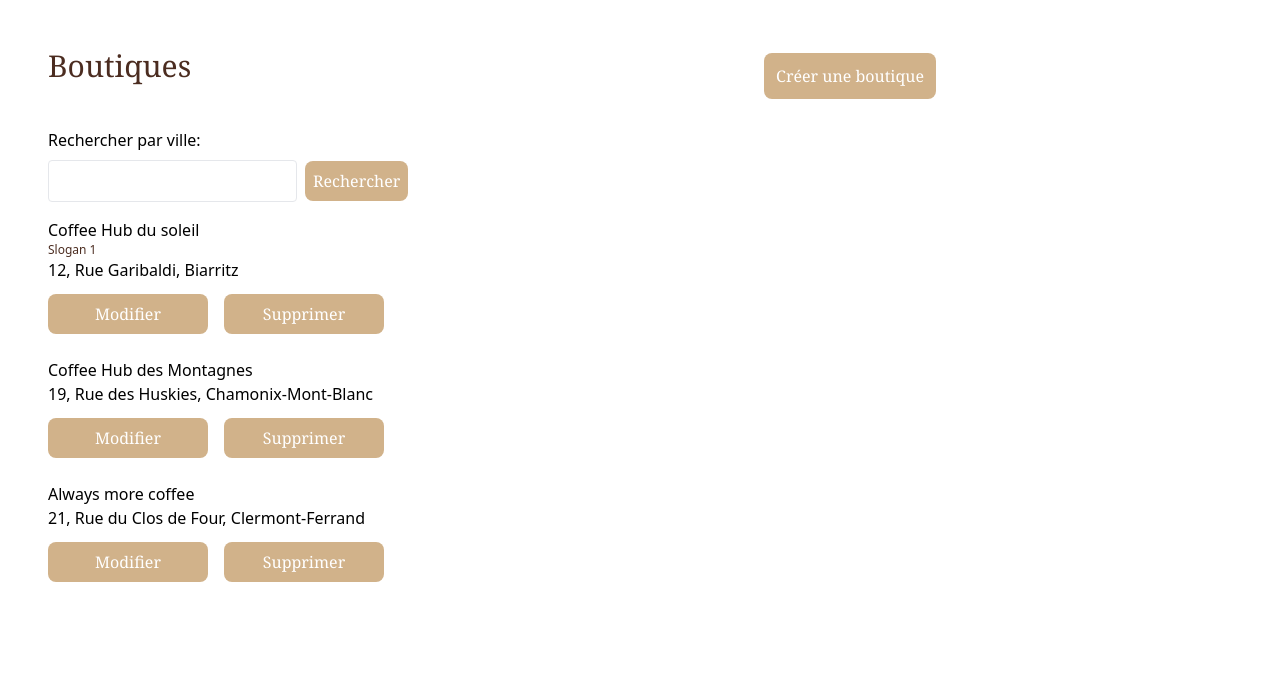
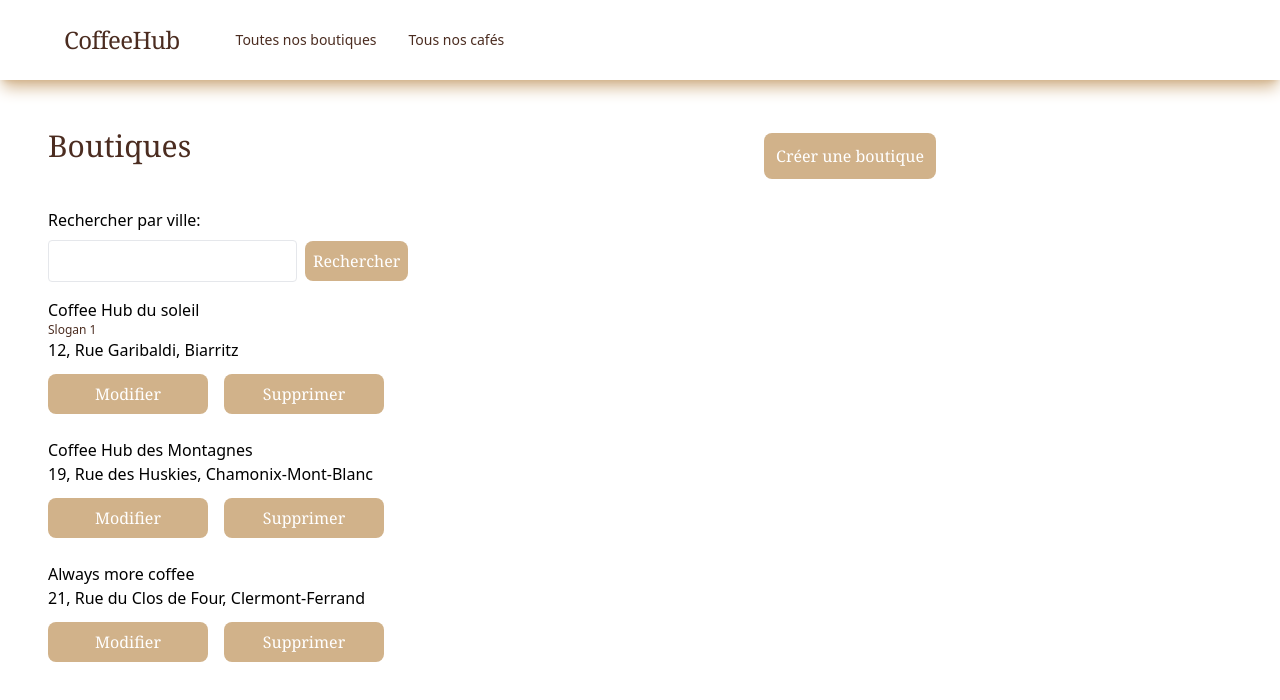
Before and after one commit to Smophmie/coffee_hub, an Angular app: page /shoplist in a window 1280 px wide. Shown: the top 700 px of the page. Built offline with nearby package versions, Linux system fonts and the light colour scheme; data requests are answered from the project's data file.

Commit message:
style: header

```diff
--- a/src/app/app.component.html
+++ b/src/app/app.component.html
@@ -1,4 +1,4 @@
-<!-- <app-header></app-header> -->
+<app-header></app-header>
 <main>
     <router-outlet />
 </main>
--- a/src/app/app.component.ts
+++ b/src/app/app.component.ts
@@ -1,9 +1,10 @@
 import { Component } from '@angular/core';
 import { RouterOutlet } from '@angular/router';
+import { HeaderComponent } from './components/header/header.component';
 
 @Component({
   selector: 'app-root',
-  imports: [RouterOutlet],
+  imports: [RouterOutlet, HeaderComponent],
   templateUrl: './app.component.html',
   styleUrl: './app.component.css'
 })
--- a/src/app/components/coffeelist/coffeelist.component.html
+++ b/src/app/components/coffeelist/coffeelist.component.html
@@ -1,5 +1,5 @@
 <div class="m-12">
-    <div class="flex justify-between w-3/4">
+    <div class="xl:flex xl:justify-between sm:w-full lg:w-3/4">
         <h1 class="text-[#4B2C20] text-3xl bold font-serif mb-4">Cafés</h1>
         <div class="pt-4 mb-10">
             <a [routerLink]="['/addcoffee']" class="bg-[#d1b28a] text-[#ffffff] font-serif text-base text-center p-3 rounded-lg active:scale-95 transition-transform transform">Créer un nouveau café</a>
--- /dev/null
+++ b/src/app/components/header/header.component.html
@@ -0,0 +1,17 @@
+<header>
+    <nav class="flex items-center justify-between flex-wrap shadow-lg shadow-[#d1b28a] p-6">
+        <div class="flex items-center flex-shrink-0 text-white mx-10">
+          <span class="font-serif text-2xl tracking-tight text-[#4b2c20]">CoffeeHub</span>
+        </div>
+        <div class="w-full block flex-grow lg:flex lg:items-center lg:w-auto">
+          <div class="text-sm lg:flex-grow">
+            <a href="/shoplist" class="block mt-4 lg:inline-block lg:mt-0 text-[#4b2c20] mx-4">
+              Toutes nos boutiques
+            </a>
+            <a href="/coffeelist" class="block mt-4 lg:inline-block lg:mt-0 text-[#4b2c20] mx-4">
+              Tous nos cafés
+            </a>
+          </div>
+        </div>
+      </nav>
+</header>
--- a/src/app/components/shoplist/shoplist.component.html
+++ b/src/app/components/shoplist/shoplist.component.html
@@ -1,5 +1,5 @@
 <div class="m-12">
-    <div class="flex justify-between w-3/4">
+    <div class="xl:flex xl:justify-between sm:w-full lg:w-3/4">
         <h1 class="text-[#4B2C20] text-3xl bold font-serif mb-4">Boutiques</h1>
         <div class="pt-4 mb-10">
             <a [routerLink]="['/addshop']" class="bg-[#d1b28a] text-[#ffffff] font-serif text-base text-center p-3 rounded-lg active:scale-95 transition-transform transform">Créer une boutique</a>
```
Also changed, not shown: src/app/components/header/header.component.ts (added, +11 -0 lines), src/app/components/header/header.component.css (added), 1 other file (tests, documents, lock files or other folders).
